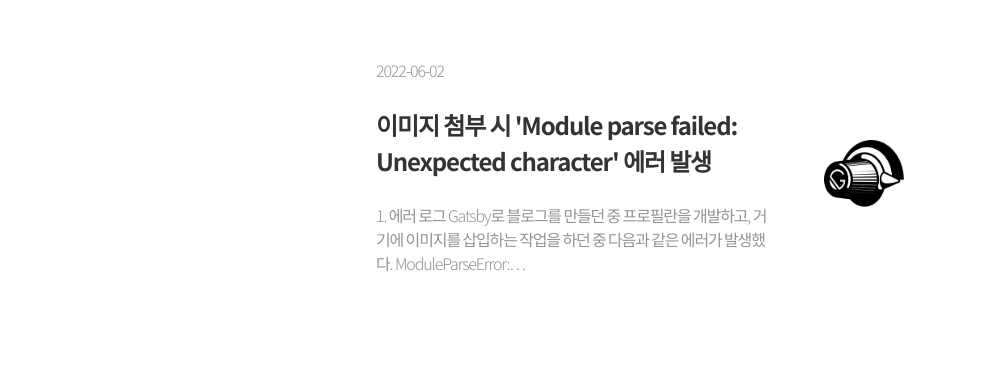
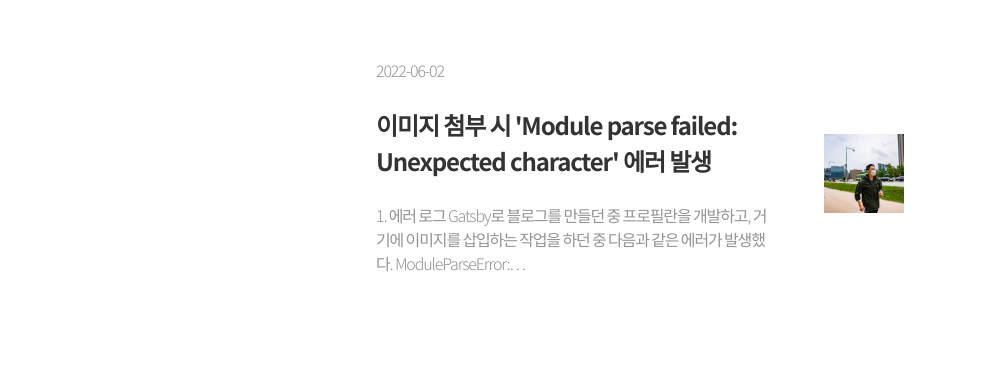
Before and after one commit to pnchdrnklove/pnchdrnklove.github.io, a Gatsby site: page / in a window 1280 px wide. Shown: the part 337-707 px from the top of the page, without its empty margins (0-1002 px from the left). Built offline with nearby package versions, Linux system fonts and the light colour scheme; Gatsby itself is replaced by a stand-in of ours.

Commit message:
postlist 이미지 수정

```diff
--- a/src/components/post-list.js
+++ b/src/components/post-list.js
@@ -19,11 +19,10 @@ const PostLink = ({ post }) => (
             </div>
             <div className="image-wrap">
                 <StaticImage className="post-list-img"
-                    src={"../images/example.png"}
+                    src={"../images/profile.png"}
                     placeholder="blurred"
                     width={80}
-                    height={80}
-                    objectFit="contain" />
+                    />
             </div>
         </Link>
     </div>
```
